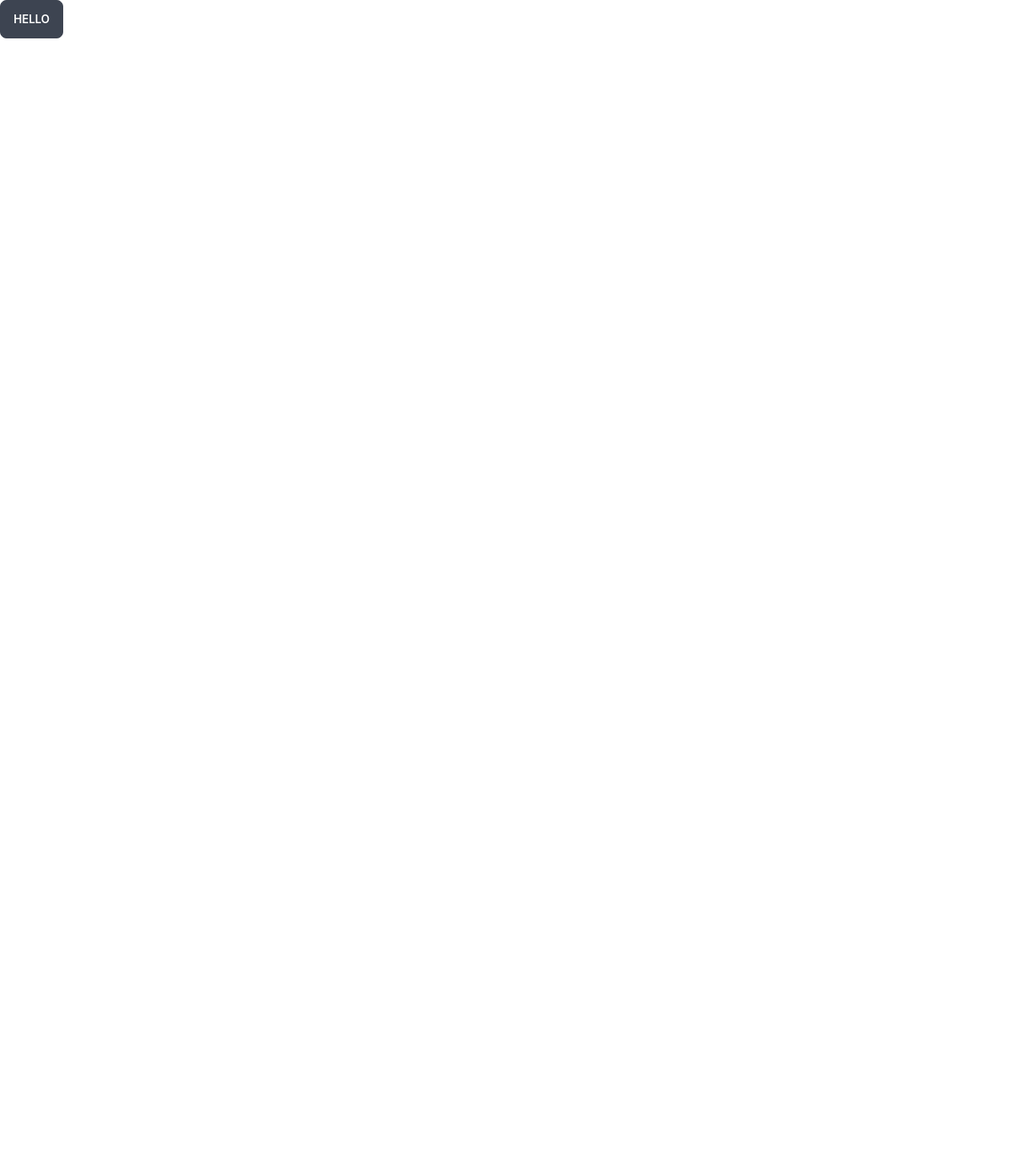
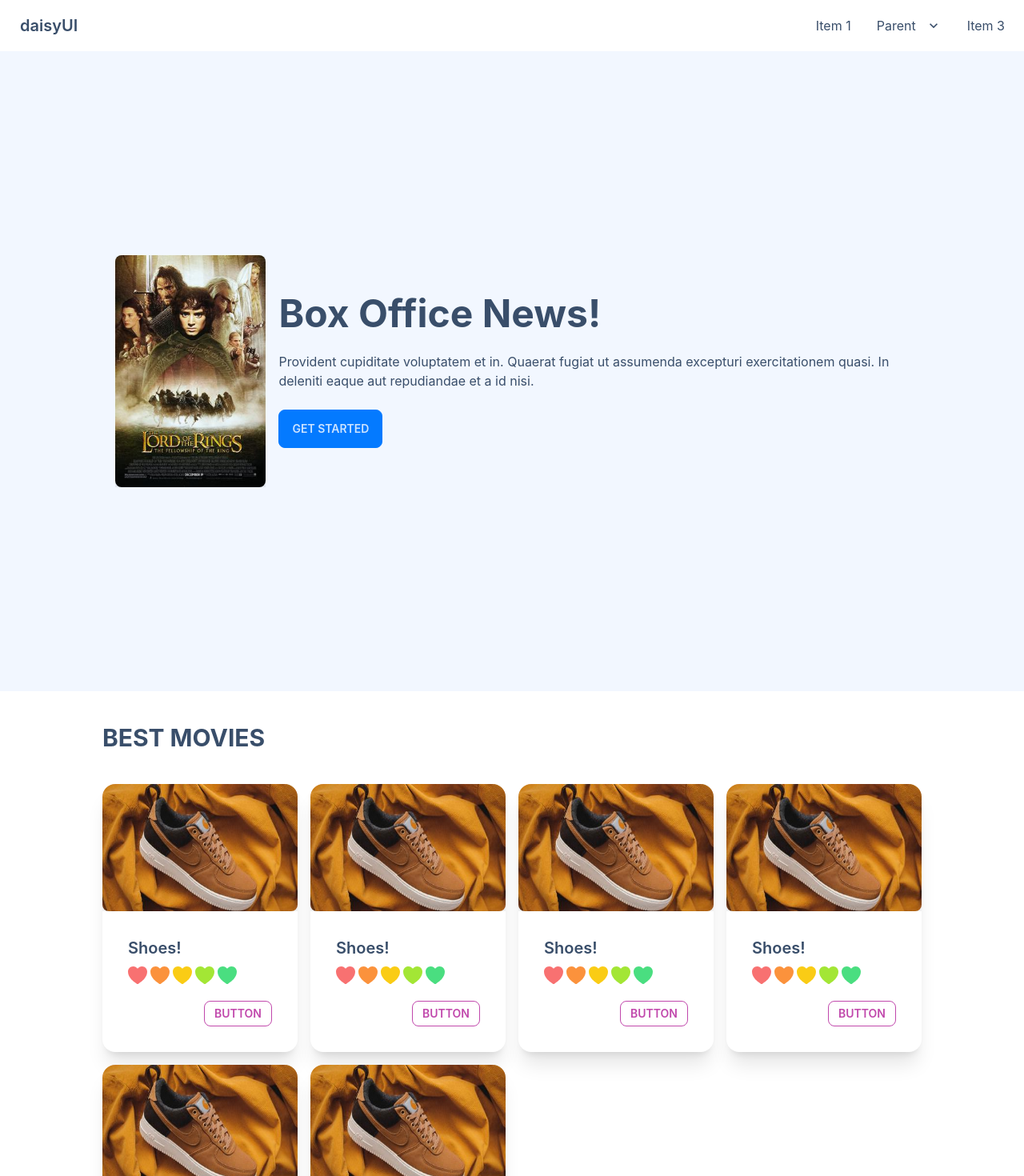
Before and after one commit to OliverZulett/dnlm, a Next.js app: page / in a window 1280 px wide. Shown: the top 1470 px of the page at 80% size. Before the commit the page ends 800 px from the top, so only its background shows below. Built offline with nearby package versions, Linux system fonts and the light colour scheme.

Commit message:
main page

```diff
--- /dev/null
+++ b/components/card/card.tsx
@@ -0,0 +1,34 @@
+import Image from "next/image";
+import React from "react";
+
+function Card() {
+  return (
+    <div className="card w-full bg-base-100 shadow-xl">
+      <figure>
+        <Image
+          src="/card-image.jpg"
+          alt="Shoes"
+          className="max-w-sm rounded-lg shadow-2xl"
+          width={500}
+          height={325}
+        />
+      </figure>
+      <div className="card-body">
+        <h2 className="card-title">Shoes!</h2>
+        {/* <p>If a dog chews shoes whose shoes does he choose?</p> */}
+        <div className="rating gap-1">
+          <input type="radio" name="rating-3" className="mask mask-heart bg-red-400" />
+          <input type="radio" name="rating-3" className="mask mask-heart bg-orange-400" checked />
+          <input type="radio" name="rating-3" className="mask mask-heart bg-yellow-400" />
+          <input type="radio" name="rating-3" className="mask mask-heart bg-lime-400" />
+          <input type="radio" name="rating-3" className="mask mask-heart bg-green-400" />
+        </div>
+        <div className="card-actions justify-end pt-3">
+          <button className="btn btn-outline btn-accent btn-sm">Button</button>
+        </div>
+      </div>
+    </div>
+  );
+}
+
+export default Card;
--- /dev/null
+++ b/components/footer/footer.tsx
@@ -0,0 +1,65 @@
+import React from "react";
+
+function Footer() {
+  return (
+    <footer className="footer footer-center p-10 bg-primary text-primary-content">
+      <div>
+        <svg
+          width="50"
+          height="50"
+          viewBox="0 0 24 24"
+          xmlns="http://www.w3.org/2000/svg"
+          fill-rule="evenodd"
+          clip-rule="evenodd"
+          className="inline-block fill-current"
+        >
+          <path d="M22.672 15.226l-2.432.811.841 2.515c.33 1.019-.209 2.127-1.23 2.456-1.15.325-2.148-.321-2.463-1.226l-.84-2.518-5.013 1.677.84 2.517c.391 1.203-.434 2.542-1.831 2.542-.88 0-1.601-.564-1.86-1.314l-.842-2.516-2.431.809c-1.135.328-2.145-.317-2.463-1.229-.329-1.018.211-2.127 1.231-2.456l2.432-.809-1.621-4.823-2.432.808c-1.355.384-2.558-.59-2.558-1.839 0-.817.509-1.582 1.327-1.846l2.433-.809-.842-2.515c-.33-1.02.211-2.129 1.232-2.458 1.02-.329 2.13.209 2.461 1.229l.842 2.515 5.011-1.677-.839-2.517c-.403-1.238.484-2.553 1.843-2.553.819 0 1.585.509 1.85 1.326l.841 2.517 2.431-.81c1.02-.33 2.131.211 2.461 1.229.332 1.018-.21 2.126-1.23 2.456l-2.433.809 1.622 4.823 2.433-.809c1.242-.401 2.557.484 2.557 1.838 0 .819-.51 1.583-1.328 1.847m-8.992-6.428l-5.01 1.675 1.619 4.828 5.011-1.674-1.62-4.829z"></path>
+        </svg>
+        <p className="font-bold">
+          ACME Industries Ltd. <br />
+          Providing reliable tech since 1992
+        </p>
+        <p>Copyright © 2022 - All right reserved</p>
+      </div>
+      <div>
+        <div className="grid grid-flow-col gap-4">
+          <a>
+            <svg
+              xmlns="http://www.w3.org/2000/svg"
+              width="24"
+              height="24"
+              viewBox="0 0 24 24"
+              className="fill-current"
+            >
+              <path d="M24 4.557c-.883.392-1.832.656-2.828.775 1.017-.609 1.798-1.574 2.165-2.724-.951.564-2.005.974-3.127 1.195-.897-.957-2.178-1.555-3.594-1.555-3.179 0-5.515 2.966-4.797 6.045-4.091-.205-7.719-2.165-10.148-5.144-1.29 2.213-.669 5.108 1.523 6.574-.806-.026-1.566-.247-2.229-.616-.054 2.281 1.581 4.415 3.949 4.89-.693.188-1.452.232-2.224.084.626 1.956 2.444 3.379 4.6 3.419-2.07 1.623-4.678 2.348-7.29 2.04 2.179 1.397 4.768 2.212 7.548 2.212 9.142 0 14.307-7.721 13.995-14.646.962-.695 1.797-1.562 2.457-2.549z"></path>
+            </svg>
+          </a>
+          <a>
+            <svg
+              xmlns="http://www.w3.org/2000/svg"
+              width="24"
+              height="24"
+              viewBox="0 0 24 24"
+              className="fill-current"
+            >
+              <path d="M19.615 3.184c-3.604-.246-11.631-.245-15.23 0-3.897.266-4.356 2.62-4.385 8.816.029 6.185.484 8.549 4.385 8.816 3.6.245 11.626.246 15.23 0 3.897-.266 4.356-2.62 4.385-8.816-.029-6.185-.484-8.549-4.385-8.816zm-10.615 12.816v-8l8 3.993-8 4.007z"></path>
+            </svg>
+          </a>
+          <a>
+            <svg
+              xmlns="http://www.w3.org/2000/svg"
+              width="24"
+              height="24"
+              viewBox="0 0 24 24"
+              className="fill-current"
+            >
+              <path d="M9 8h-3v4h3v12h5v-12h3.642l.358-4h-4v-1.667c0-.955.192-1.333 1.115-1.333h2.885v-5h-3.808c-3.596 0-5.192 1.583-5.192 4.615v3.385z"></path>
+            </svg>
+          </a>
+        </div>
+      </div>
+    </footer>
+  );
+}
+
+export default Footer;
--- /dev/null
+++ b/components/grid-section/grid-section.tsx
@@ -0,0 +1,30 @@
+import React from "react";
+import Card from '../card/card';
+import Pagination from '../pagination/pagination';
+
+export interface GridSectionProps {
+  title: string;
+}
+
+function GridSection(props: GridSectionProps) {
+  return (
+    <div className="grid-section__container px-32 py-10">
+      <div className="grid-section__container--title">
+        <h1 className="text-3xl font-bold">{props.title}</h1>
+      </div>
+      <div className="grid-section__container--grid grid grid-cols-4 gap-4 py-10">
+        <Card/>
+        <Card/>
+        <Card/>
+        <Card/>
+        <Card/>
+        <Card/>
+      </div>
+      <div className="grid-section__contianer--pagination flex justify-center">
+        <Pagination/>
+      </div>
+    </div>
+  );
+}
+
+export default GridSection;
--- /dev/null
+++ b/components/hero/hero.tsx
@@ -0,0 +1,29 @@
+import Image from "next/image";
+import React from "react";
+
+function Hero() {
+  return (
+    <div className="hero min-h-screen bg-base-200 px-32">
+      <div className="hero-content flex-col lg:flex-row">
+        <Image
+          src="/example-image.jpg"
+          alt="Picture of the author"
+          className="max-w-sm rounded-lg shadow-2xl w-80"
+          width={260}
+          height={400}
+        />
+        <div>
+          <h1 className="text-5xl font-bold">Box Office News!</h1>
+          <p className="py-6">
+            Provident cupiditate voluptatem et in. Quaerat fugiat ut assumenda
+            excepturi exercitationem quasi. In deleniti eaque aut repudiandae et
+            a id nisi.
+          </p>
+          <button className="btn btn-primary">Get Started</button>
+        </div>
+      </div>
+    </div>
+  );
+}
+
+export default Hero;
--- /dev/null
+++ b/components/navbar/navbar.tsx
@@ -0,0 +1,45 @@
+import React from "react";
+
+function Navbar() {
+  return (
+    <div className="navbar bg-base-100">
+      <div className="flex-1">
+        <a className="btn btn-ghost normal-case text-xl">daisyUI</a>
+      </div>
+      <div className="flex-none">
+        <ul className="menu menu-horizontal p-0">
+          <li>
+            <a>Item 1</a>
+          </li>
+          <li tabIndex={0}>
+            <a>
+              Parent
+              <svg
+                className="fill-current"
+                xmlns="http://www.w3.org/2000/svg"
+                width="20"
+                height="20"
+                viewBox="0 0 24 24"
+              >
+                <path d="M7.41,8.58L12,13.17L16.59,8.58L18,10L12,16L6,10L7.41,8.58Z" />
+              </svg>
+            </a>
+            <ul className="p-2 bg-base-100">
+              <li>
+                <a>Submenu 1</a>
+              </li>
+              <li>
+                <a>Submenu 2</a>
+              </li>
+            </ul>
+          </li>
+          <li>
+            <a>Item 3</a>
+          </li>
+        </ul>
+      </div>
+    </div>
+  );
+}
+
+export default Navbar;
--- /dev/null
+++ b/components/pagination/pagination.tsx
@@ -0,0 +1,14 @@
+import React from "react";
+
+function Pagination() {
+  return (
+    <div className="btn-group">
+      <button className="btn">1</button>
+      <button className="btn btn-active">2</button>
+      <button className="btn">3</button>
+      <button className="btn">4</button>
+    </div>
+  );
+}
+
+export default Pagination;
--- /dev/null
+++ b/pages/_document.tsx
@@ -0,0 +1,13 @@
+import { Html, Head, Main, NextScript } from 'next/document'
+
+export default function Document() {
+  return (
+    <Html data-theme="winter">
+      <Head />
+      <body>
+        <Main />
+        <NextScript />
+      </body>
+    </Html>
+  )
+}
--- a/pages/index.tsx
+++ b/pages/index.tsx
@@ -1,5 +1,21 @@
+import Navbar from '../components/navbar/navbar';
+import Hero from '../components/hero/hero';
+import { Fragment } from 'react';
+import GridSection from '../components/grid-section/grid-section';
+import Footer from '../components/footer/footer';
+
 export default function Home() {
   return (
-    <button className="btn">Hello</button>
+    <Fragment>
+      <Navbar/>
+      <Hero/>
+      <GridSection
+        title="BEST MOVIES"
+      />
+      <GridSection
+        title="BEST MOVIES"
+      />
+      <Footer/>
+    </Fragment>
   )
 }
```
Also changed, not shown: public/card-image.jpg (added), public/example-image.jpg (added).
